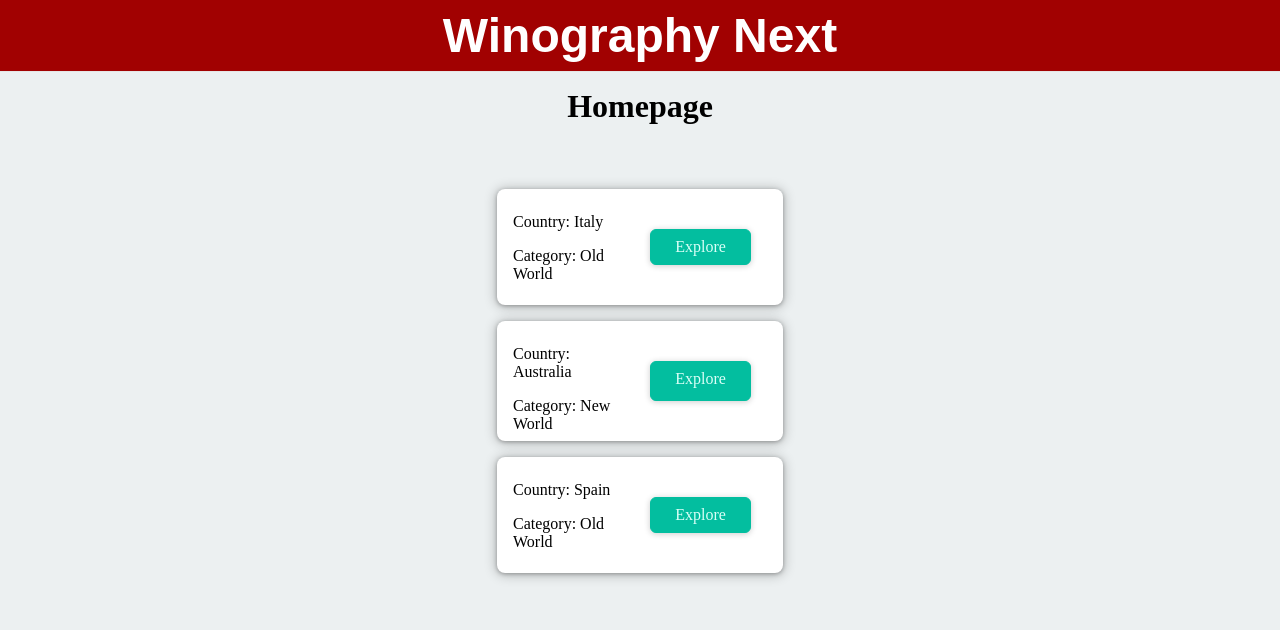
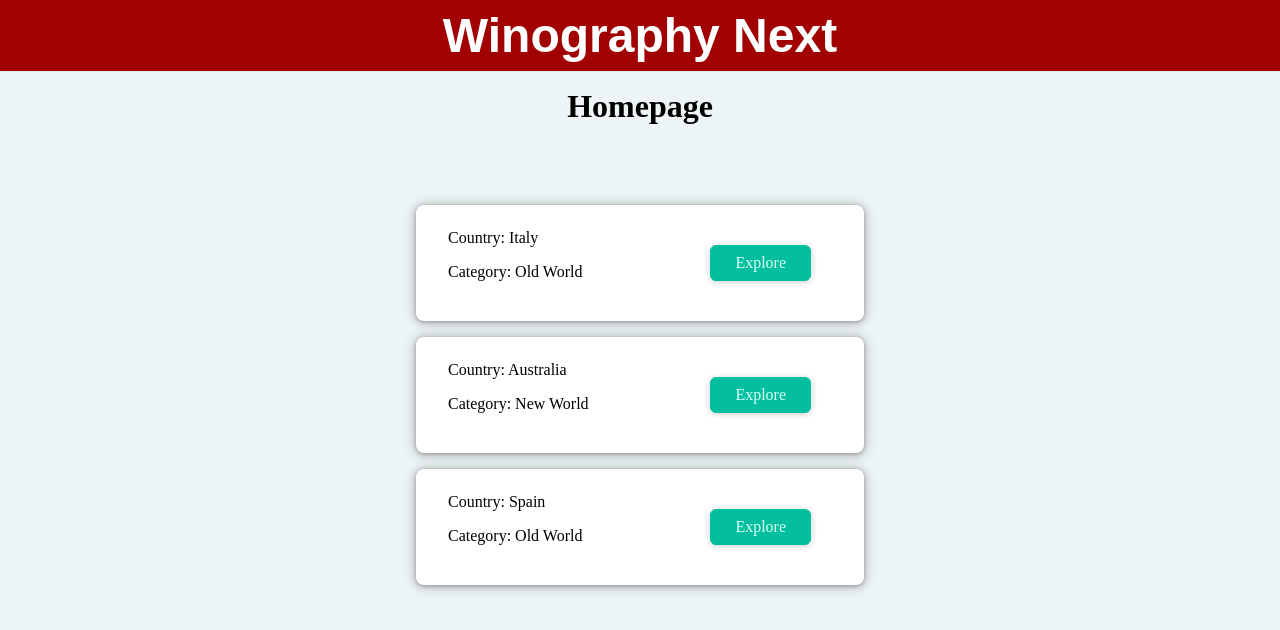
Before and after one commit to gmcln-rct/vino-next, a Next.js app: page / in a window 1280 px wide. Shown: the top 630 px of the page. Built offline with nearby package versions, Linux system fonts and the light colour scheme.

Commit message:
Streamline divs

```diff
--- a/components/countries/country-item.module.css
+++ b/components/countries/country-item.module.css
@@ -3,7 +3,7 @@
     flex-direction: column;
     gap: 1rem;
     margin: 1rem;
-    padding: 0.5rem 1rem;
+    padding: 0.5rem 2rem;
     background-color: white;
     box-shadow: 0 1px 4px rgba(0, 0, 0, 0.3), 0 1px 12px 2px rgba(0, 0, 0, 0.2);
     border-radius: 8px;
--- a/components/countries/country-list.module.css
+++ b/components/countries/country-list.module.css
@@ -1,5 +1,5 @@
 .list {
     width: 90%;
-    max-width: 50rem;
+    max-width: 30rem;
     margin: 3rem auto;
   }
--- a/components/ui/button.module.css
+++ b/components/ui/button.module.css
@@ -1,14 +1,15 @@
 .btn {
+  padding: 0.5rem 1.5rem;
+  cursor: pointer;
   text-decoration: none;
-    cursor: pointer;
   font: inherit;
   background-color: #03be9f;
   border: 1px solid #03be9f;
   border-radius: 6px;
   color: #dafff7;
-    padding: 0.5rem 1.5rem;
   text-align: center;
   box-shadow: 0 1px 6px rgba(0, 0, 0, 0.2);
+  transition: 0.5s;
 }
 
 .btn:hover,
--- a/pages/index.js
+++ b/pages/index.js
@@ -15,9 +15,7 @@ function HomePage() {
   return (
     <>
       <h1>Homepage</h1>
-      <div>
         <CountryList items={ featuredCountries }/>
-      </div>
     </>
   );
 }
--- a/styles/globals.css
+++ b/styles/globals.css
@@ -103,8 +103,7 @@ meter {
 /* Global CSS variables */
 
 body {
-  background-color: #ecf0f1;
-
+  background-color: #edf4f5;
 }
 /* main */
 main {
```
Lines whose indentation alone changed are shown as unchanged.
